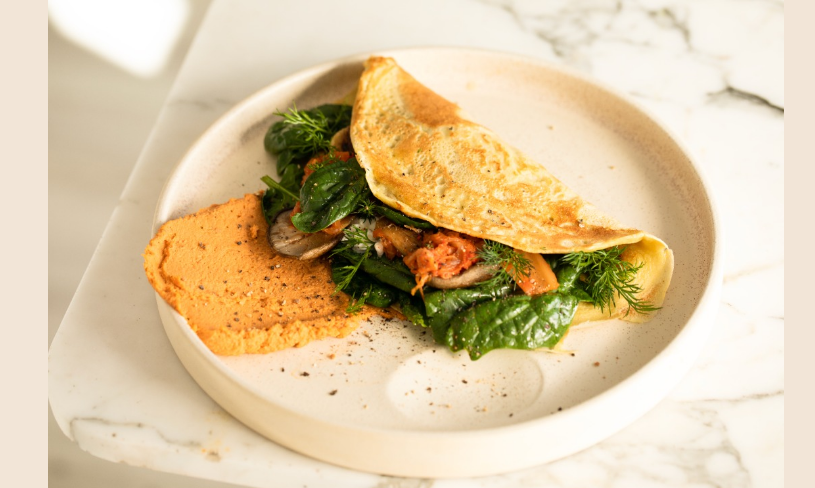
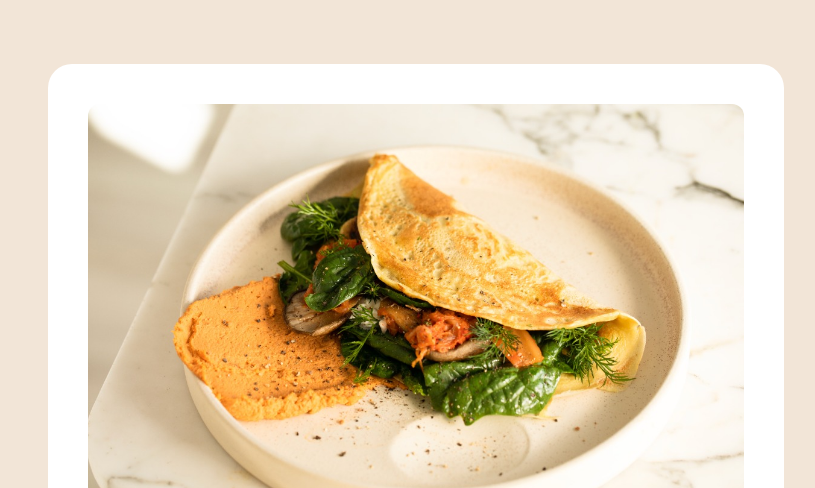
Before and after one commit to pierresilva1/receita, a plain HTML site: page index.html in a window 1280 px wide. Shown: the top 488 px of the page, without its empty margins (224-1039 px from the left). Drawn offline with Linux system fonts and the light colour scheme.

Commit message:
terceiro commit do css

```diff
--- a/style.css
+++ b/style.css
@@ -12,10 +12,15 @@ body > div{
     background-color: #fff;
     max-width: 736px;
     margin-inline: auto;
+    margin-block: 64px;
+    padding: 40px;
+    border-radius: 24px;
 }
 
 div img{
     width: 100%;
+    border-radius: 12px;
+    margin-bottom: 48px;
 }
 
 h1, h2{
```
